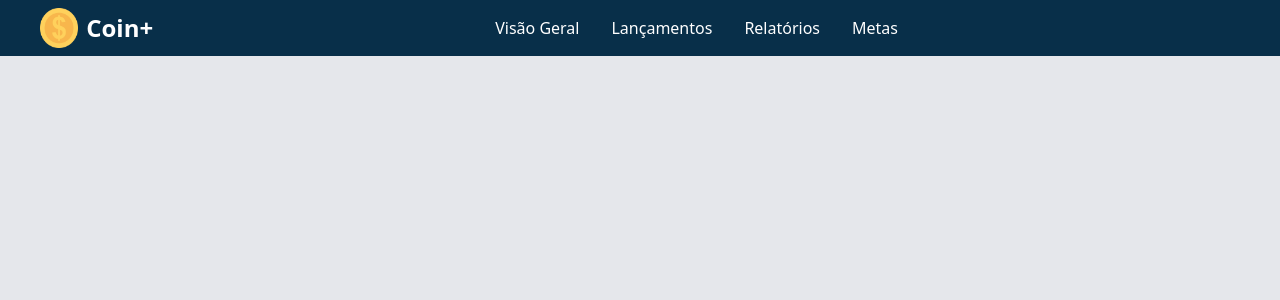
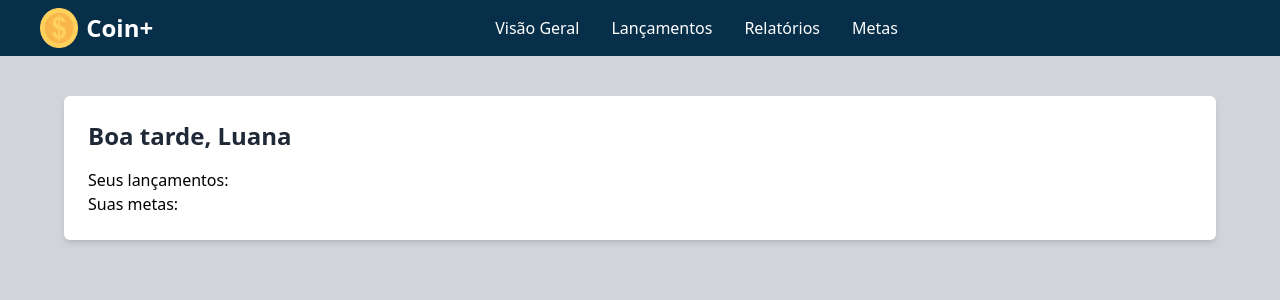
Before and after one commit to Felipe-Netto/Coin-, a Next.js app: page /home in a window 1280 px wide. Shown: the top 300 px of the page. Built offline with nearby package versions, Linux system fonts and the light colour scheme.

Commit message:
Criar_InfoContainer
Criação de container para conter informações gerais

```diff
--- a/src/app/home/home.tsx
+++ b/src/app/home/home.tsx
@@ -3,6 +3,7 @@
 import React from 'react';
 import { useRouter } from 'next/navigation';
 import Menu from './menu';
+import InfoContainer from './infocontainer';
 
 const Home = () => {
   const router = useRouter();
@@ -14,7 +15,8 @@ const Home = () => {
   return (
     <div>
       <Menu />
-      <div className="flex bg-gray-200 flex-col items-center justify-center h-screen">
+      <div className="flex flex-col items-center h-screen bg-gray-300">
+        <InfoContainer />
       </div>
     </div>
   );
--- /dev/null
+++ b/src/app/home/infocontainer.tsx
@@ -0,0 +1,13 @@
+import React from 'react';
+
+const InfoContainer = () => {
+  return (
+    <div className="bg-white p-6 mt-10 rounded-md shadow-md w-full max-w-6xl mx-auto">
+      <h2 className="text-2xl font-bold text-gray-800 mb-4">Boa tarde, Luana</h2>
+      <p>Seus lançamentos: </p>
+      <p>Suas metas: </p>
+    </div>
+  );
+};
+
+export default InfoContainer;
--- a/src/app/home/menu.tsx
+++ b/src/app/home/menu.tsx
@@ -22,28 +22,28 @@ const Menu = () => {
           <li>
             <a
               href="#"
-              className="text-white hover:text-indigo-200 border-b-2 border-transparent hover:border-indigo-200 transition-colors">
+              className="text-white hover:text-indigo-200 border-b-2 border-transparent hover:border-indigo-200 transition-colors pb-4">
               Visão Geral
             </a>
           </li>
           <li>
             <a
               href="#"
-              className="text-white hover:text-indigo-200 border-b-2 border-transparent hover:border-indigo-200 transition-colors">
+              className="text-white hover:text-indigo-200 border-b-2 border-transparent hover:border-indigo-200 transition-colors pb-4">
               Lançamentos
             </a>
           </li>
           <li>
             <a
               href="#"
-              className="text-white hover:text-indigo-200 border-b-2 border-transparent hover:border-indigo-200 transition-colors">
+              className="text-white hover:text-indigo-200 border-b-2 border-transparent hover:border-indigo-200 transition-colors pb-4">
               Relatórios
             </a>
           </li>
           <li>
             <a
               href="#"
-              className="text-white hover:text-indigo-200 border-b-2 border-transparent hover:border-indigo-200 transition-colors">
+              className="text-white hover:text-indigo-200 border-b-2 border-transparent hover:border-indigo-200 transition-colors pb-4">
               Metas
             </a>
           </li>
```
